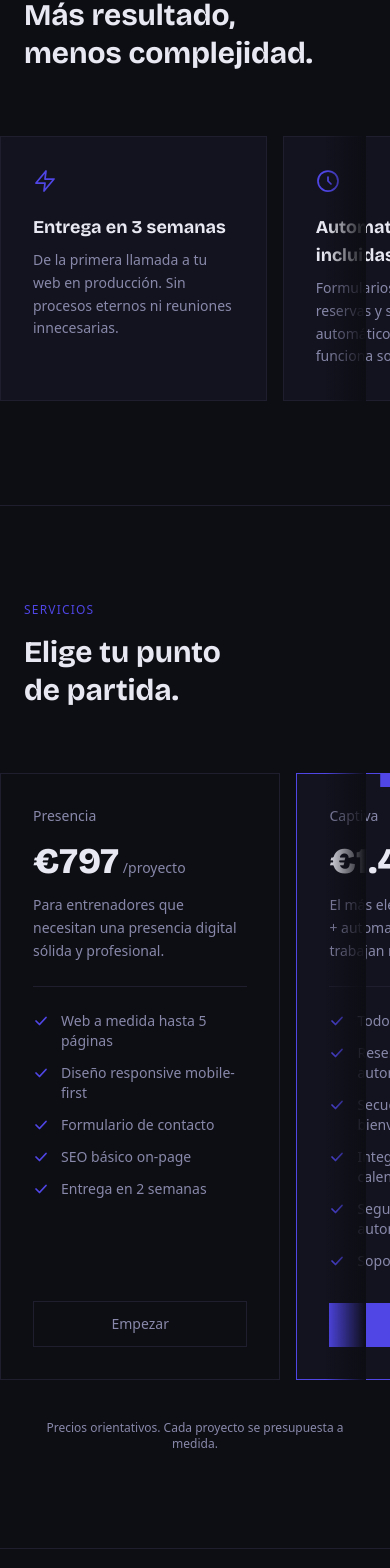
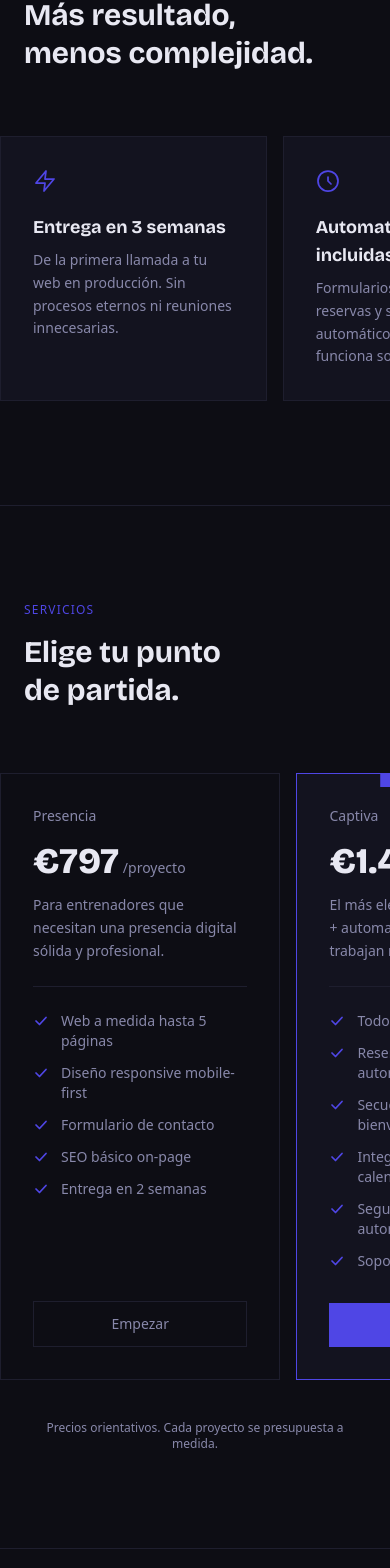
Before and after one commit to Ricardo2325/captiva, a Next.js app: page / in a window 390 px wide. Shown: the part 976-2544 px from the top of the page. Built offline with nearby package versions, Linux system fonts and the light colour scheme.

Commit message:
fix: remove right-edge fade gradient from scroll sections

```diff
--- a/src/components/Process.tsx
+++ b/src/components/Process.tsx
@@ -110,8 +110,6 @@ export default function Process() {
             </motion.div>
           ))}
         </motion.div>
-        <div className="pointer-events-none absolute right-0 top-0 bottom-2 w-10 md:hidden"
-          style={{ background: 'linear-gradient(to left, #0d0d14, transparent)' }} />
         </div>
 
       </div>
--- a/src/components/Services.tsx
+++ b/src/components/Services.tsx
@@ -178,8 +178,6 @@ export default function Services() {
             </motion.div>
           ))}
         </div>
-        <div className="pointer-events-none absolute right-0 top-0 bottom-2 w-10 md:hidden"
-          style={{ background: 'linear-gradient(to left, #0d0d14, transparent)' }} />
         </div>
 
         {/* Footnote */}
--- a/src/components/Testimonials.tsx
+++ b/src/components/Testimonials.tsx
@@ -108,8 +108,6 @@ export default function Testimonials() {
             </motion.div>
           ))}
         </motion.div>
-        <div className="pointer-events-none absolute right-0 top-0 bottom-2 w-10 md:hidden"
-          style={{ background: 'linear-gradient(to left, #0d0d14, transparent)' }} />
         </div>
 
       </div>
--- a/src/components/ValueProps.tsx
+++ b/src/components/ValueProps.tsx
@@ -111,9 +111,6 @@ export default function ValueProps() {
             </motion.div>
           ))}
           </motion.div>
-          {/* Fade hint right edge — mobile only */}
-          <div className="pointer-events-none absolute right-0 top-0 bottom-2 w-10 md:hidden"
-            style={{ background: 'linear-gradient(to left, #0d0d14, transparent)' }} />
         </div>
 
       </div>
```
